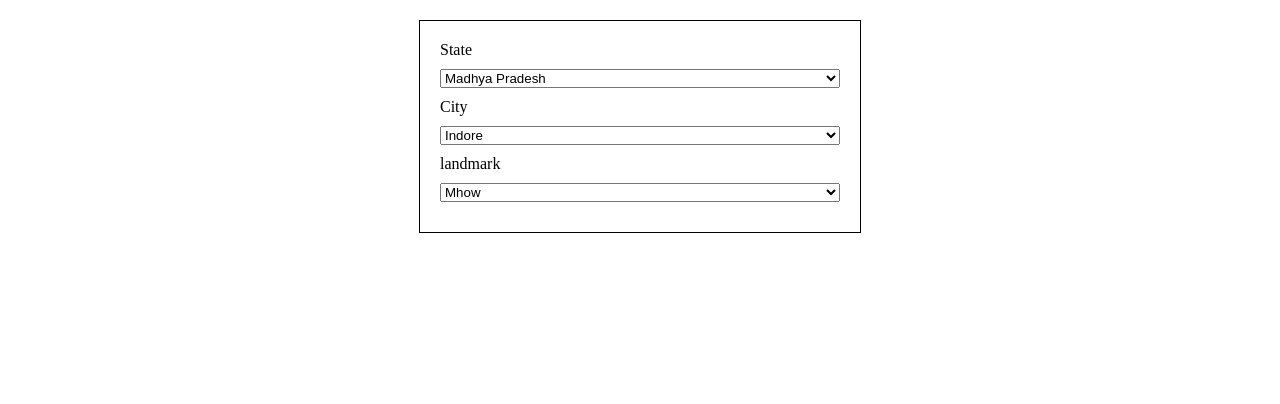
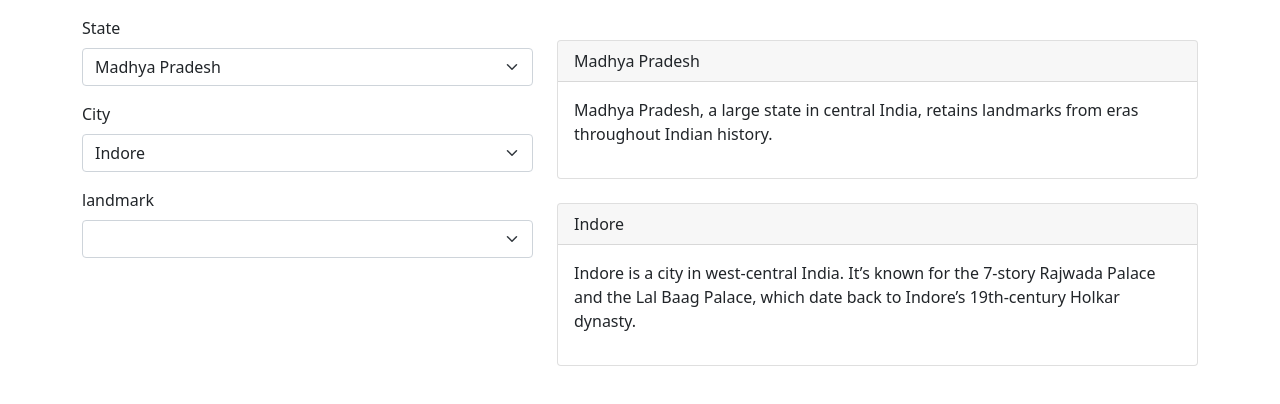
Before and after one commit to zamanhasnain/React-Assignments---Placement-preparation---Dropdown---e1b6pticshbk, a React app: page / in a window 1280 px wide. Built offline with nearby package versions, Linux system fonts and the light colour scheme.

Commit message:
add use effect

```diff
--- a/src/components/App.js
+++ b/src/components/App.js
@@ -1,4 +1,4 @@
-import React, { useState} from "react";
+import React, { useState,useEffect} from "react";
 import "./../styles/App.css";
 
 
@@ -139,55 +139,98 @@ const states = [{
 }];
 
 
-//onsole.log(states.map(a => a.name));
+//console.log(states.map(a => a.name));
+
 
 function App()
+
 {
 	const [state,setState]=useState(states[0].name);
 
-	const stateData=states.filter(b=>b.name==state);
+	const [landmark,setLandmark]=useState(0);
+
+	const stateData=states.filter(data=>data.name==state);
+	console.log(stateData);
+    const citysData=stateData[0].city;
+    console.log(citysData[0].name);
+	const [city,setCity]=useState(citysData[0].name);
+	const cityData=citysData.filter(data=>data.name==city);
+	//console.log(cityData);
+	//const landmarksData=cityData[0].landmarks;
+
+	useEffect(() => {
+		const stateData1=states.filter(data=>data.name===state);
+		const citysData1=stateData1[0].city;
+		const cityData1=citysData1.filter(data=>data.name===city);
+	console.log(cityData1);
+
+	  }, [state]);
 
 
-	const citysData=stateData[0].city;
-	console.log(citysData[0].name);
-	const [city,setCity]=useState(citysData[0].name);
 
 
-	console.log(citysData.filter(b=>b.name==city));
+
+  function changeState(event){
+  setState(event.target.value);
 
 
-	 const cityData=citysData.filter(b=>b.name==city);
-	 const landmarksData=cityData[0].landmarks;
+  }
+
 
 
 	// Do not alter/remove main div
 	return (
-	<div id="main" className="box">
-		<div className="form-group">
+	<div id="main" className="container mt-3">
+
+		<div className="row">
+		<div className="col-md-5">
+
 
 			<label className="form-label">State</label>
-			<select id="state" onChange={(event)=>(setState(event.target.value))}>
+			<select id="state" className="form-select" onChange={changeState}>
 				{states.map(state=>
                 <option key={state.name} value={state.name}>{state.name}</option>
 				)}
 			</select>
-		</div>
 
-		<div className="form-group">
-			<label className="form-label">City</label>
-			<select id="city" onChange={(event)=>setCity(event.target.value) }>
-                 {citysData.map(data=>
+
+
+			<label className="form-label mt-3">City</label>
+			<select id="city" className="form-select">
+
+			      {citysData.map(data=>
 					<option key={data.name} value={data.name}>{data.name}</option>
 					)}
 			</select>
+
+
+			<label className="form-label mt-3">landmark</label>
+			<select id="landmark" className="form-select">
+			{/* {landmarksData.map(data=>
+					<option key={data.name} value={data.name}>{data.name}</option>
+					)} */}
+			</select>
+
 		</div>
-		<div className="form-group">
-			<label className="form-label">landmark</label>
-			<select id="landmark">
-			{landmarksData.map(data=>
-					<option key={data.name} value={data.name}>{data.name}</option>
-					)}
-			</select>
+		<div className="col-md-7">
+		<div className="card mt-4">
+			<div className="card-header">{stateData[0].name}</div>
+		<div className="card-body">
+		<p>
+		{stateData[0].description}
+		</p>
+			</div>
+			</div>
+			<div className="card mt-4">
+			<div className="card-header">{citysData[0].name}</div>
+		<div className="card-body">
+		<p>
+		{citysData[0].description}
+		</p>
+			</div>
+			</div>
+		</div>
+
 		</div>
 	</div>
 	);
--- a/src/index.html
+++ b/src/index.html
@@ -5,6 +5,12 @@
 <meta name="viewport" content="width=device-width, initial-scale=1.0">
 <meta http-equiv="X-UA-Compatible" content="ie=edge">
 <title>React Boilerplate</title>
+<link
+  rel="stylesheet"
+  href="https://cdn.jsdelivr.net/npm/bootstrap@5.1.0/dist/css/bootstrap.min.css"
+  integrity="sha384-KyZXEAg3QhqLMpG8r+8fhAXLRk2vvoC2f3B09zVXn8CA5QIVfZOJ3BCsw2P0p/We"
+  crossorigin="anonymous"
+/>
 </head>
 <body>
 <div id="root">
--- a/src/styles/App.css
+++ b/src/styles/App.css
@@ -13,12 +13,15 @@ button {
 .bg-pink {
   background-color: pink;
 }
-.box {
+/* .box {
   margin: auto;
   border: 1px solid black;
-  max-width: 400px;
+  max-width: 1200px;
   padding: 20px;
   margin-top: 20px;
+  display: flex;
+  flex-direction: row;
+  justify-content: space-between;
 }
 .form-group {
   display: flex;
@@ -27,4 +30,4 @@ button {
 }
 .form-label {
   padding-bottom: 10px;
-}
+} */
```
